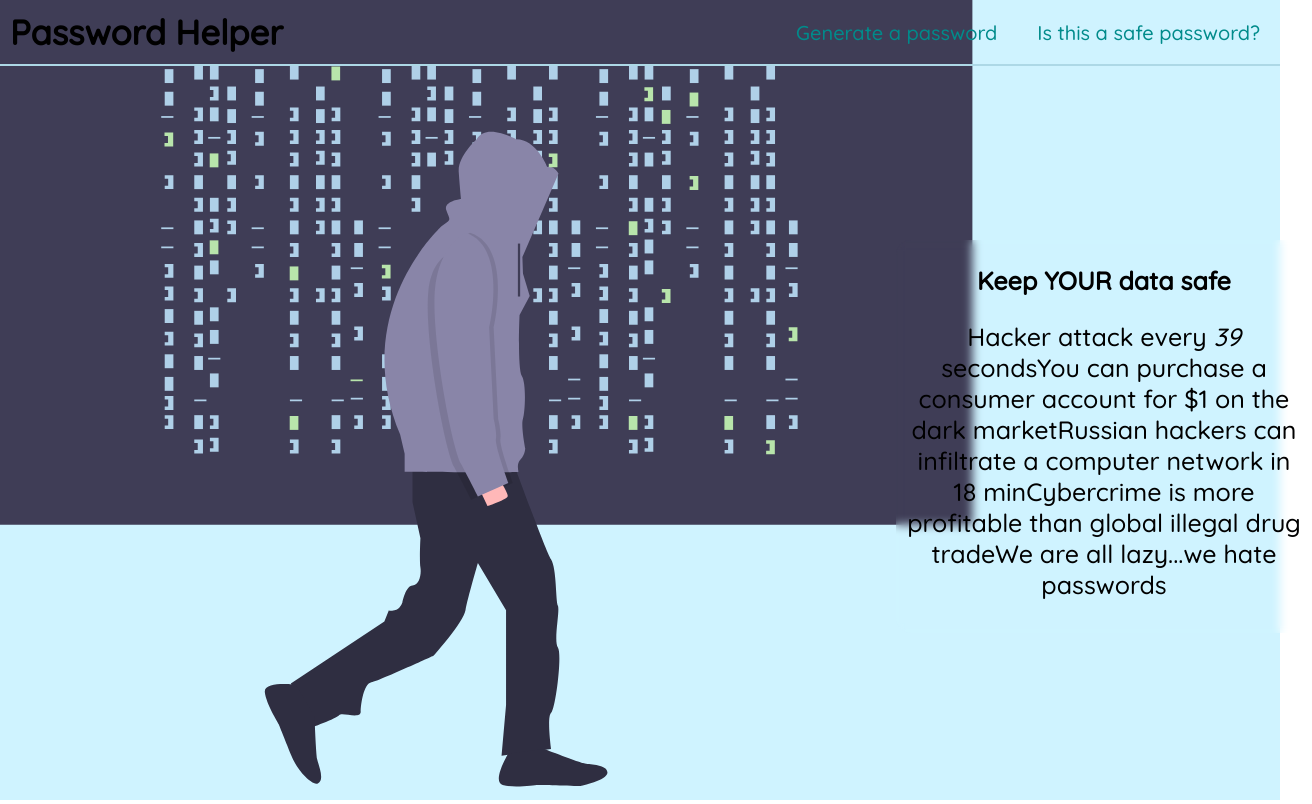
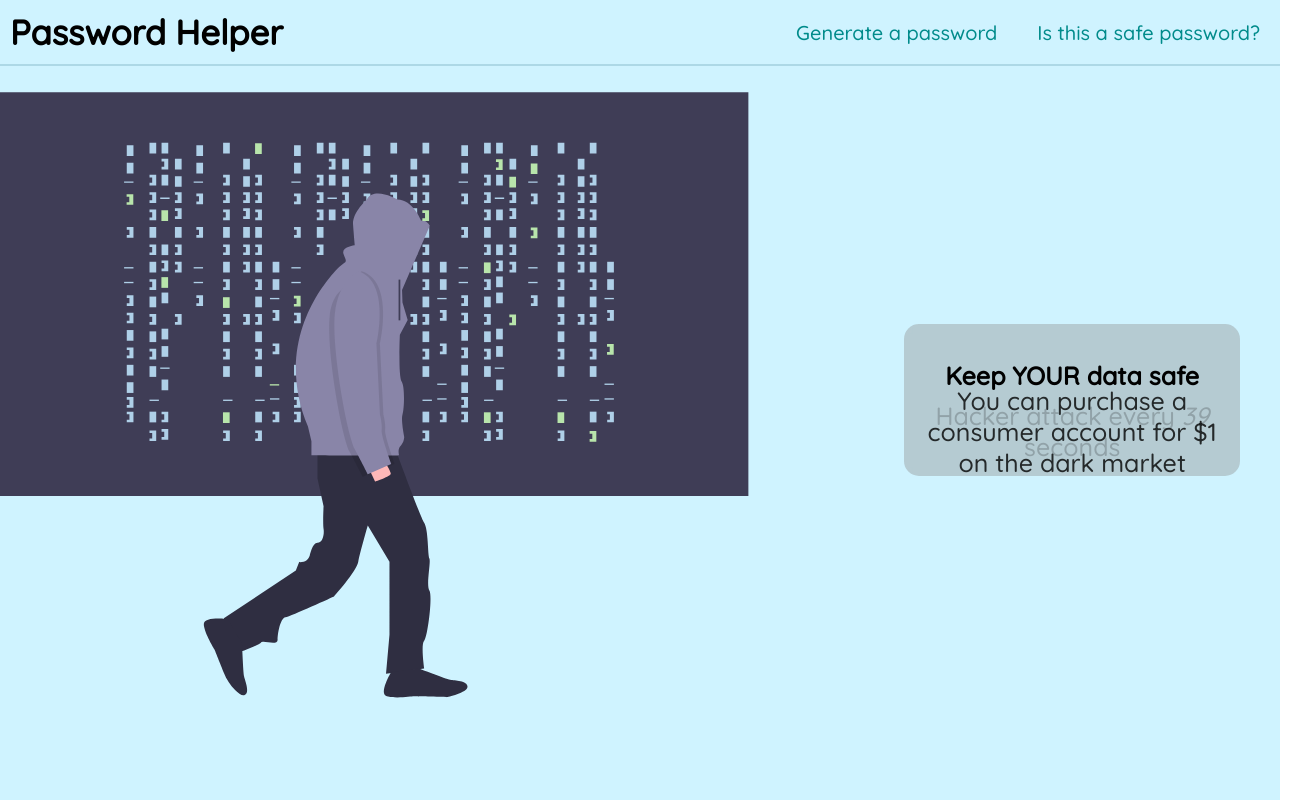
Before and after one commit to Iluvmommy/Password-Website, a React (Create React App) app: page / in a window 1280 px wide. Shown: the whole page, 1312 px wide, since content can reach past the window. Built offline with nearby package versions, Linux system fonts and the light colour scheme; a web font is replaced by a local one.

Commit message:
home done

```diff
--- a/package.json
+++ b/package.json
@@ -13,6 +13,7 @@
     "react-router": "^5.2.0",
     "react-router-dom": "^5.2.0",
     "react-scripts": "3.4.1",
+    "sass": "^1.26.9",
     "typescript": "^3.9.5"
   },
   "scripts": {
--- a/src/components/css/home.css
+++ b/src/components/css/home.css
@@ -3,6 +3,9 @@
     background-color: rgb(207, 243, 255);
     width: 100%;
     height: 100%;
+    display: flex;
+    flex-direction: row;
+    align-items: center;
 }
 
 svg {
@@ -13,12 +16,15 @@ svg {
 }
 
 .text {
-    position: absolute;
-    width: 400px;
-    top: 30%;
-    left: 70%;
+    position: relative;
+    min-width: 100px;
+    width: 30vw;
+    height: fit-content;
+    max-height: 50vh;
+    margin: auto 40px auto auto;
     backdrop-filter: blur(5px);
-    padding: 8px;
+    background-color: rgba(142, 142, 142, 0.4);
+    padding: 20px;
     text-align: center;
     border-radius: 15px;
     font-family: 'Electrolize', sans-serif;
@@ -38,3 +44,65 @@ svg {
     75% {fill: rgb(178, 230, 173)}
     100% {fill: rgb(169, 235, 215)}
 }
+
+h1 {
+    margin-bottom: 40px;
+}
+
+.p {
+    position: relative;
+    display: flex;
+    flex-direction: column;
+    justify-content: space-around;
+}
+
+.p > span {
+    opacity: 0;
+    position: absolute;
+    animation: display 20s infinite;
+}
+
+span:nth-child(2) {
+    animation-delay: 4s;
+}
+span:nth-child(3) {
+    animation-delay: 8s;
+}
+span:nth-child(4) {
+    animation-delay: 12s;
+}
+span:nth-child(5) {
+    animation-delay: 16s;
+}
+
+/* span:nth-child(odd) {
+    position: fixed;
+}
+
+span:nth-child(even) {
+    position: f;
+} */
+
+@keyframes display {
+    0% {
+        opacity: 0;
+      }
+      10% {
+        opacity: 1;
+      }
+      20% {
+        opacity: 1;
+      }
+      30% {
+        opacity: 0;
+      }
+      100% {
+        opacity: 0;
+      }
+}
+
+@media screen and (max-height:800px) and (max-width: 1000px) {
+    .text {
+        position: absolute;
+    }
+}
--- a/src/components/home.jsx
+++ b/src/components/home.jsx
@@ -2,13 +2,13 @@ import React, { Component } from "react";
 import "./css/general.css";
 import "./css/home.css";
 
-class Home extends Component {
-  state = {};
+export default class Home extends Component {
+
   render() {
     return (
       <div id="main">
 <svg id="background" width="1043" height="710" viewBox="0 0 1043 710" fill="none" xmlns="http://www.w3.org/2000/svg">
-<g id="undraw_hacker_mind_6y85 1" clip-path="url(#clip0)">
+<g id="undraw_hacker_mind_6y85 1" clipPath="url(#clip0)">
 
 <path id="Vector" d="M863 -5H-12V465.679H863V-5Z" fill="#3F3D56"/>
 <path id="Vector_2" d="M153.895 61.358H146.179V73.7037H153.895V61.358Z" fill="#AFD0E8"/>
@@ -321,7 +321,7 @@ class Home extends Component {
 </svg>
         <div className="text">
           <h1 className="font">Keep YOUR data safe</h1>
-          <p className="font urgent">
+          <p className="font p" onLoad={this.carousel}>
             <span>
               Hacker attack every <em>39</em> seconds
             </span>
@@ -336,10 +336,8 @@ class Home extends Component {
             </span>
             <span>We are all lazy...we hate passwords</span>
           </p>
+          </div>
         </div>
-      </div>
     );
   }
 }
-
-export default Home;
```
Also changed, not shown: 1 other file (tests, documents, lock files or other folders).
